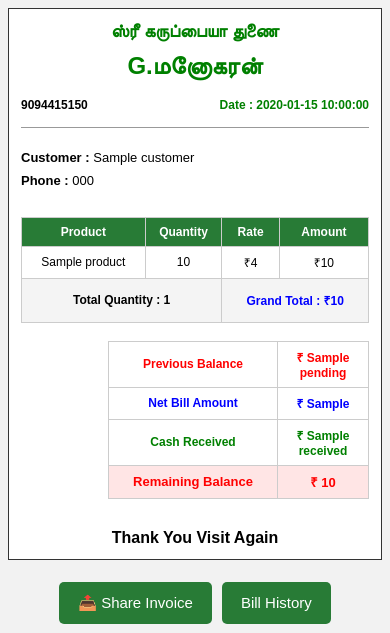
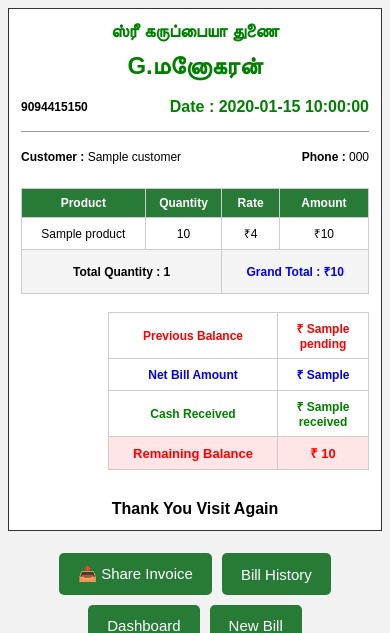
Before and after one commit to kapilraj26/billgenerate, a Flask app: template templates/invoice.html in a window 390 px wide. Shown: the top 633 px of the page. Run offline with Flask 3, Linux system fonts and the light colour scheme; the template is opened without the code that fills it: most values are stand-ins (such as "Sample title", 1, 10 or a date in 2020); parts of the project's set-up code (start-up, migrations or seed data) failed here and were passed over.

Commit message:
Update invoice.html

```diff
--- a/templates/invoice.html
+++ b/templates/invoice.html
@@ -59,16 +59,23 @@
             font-weight: bold;
         }
 
+        /* DATE SIZE INCREASED */
+
         .details span:last-child {
             color: green;
+            font-size: 20px;
+            font-weight: bold;
         }
 
         /* CUSTOMER DETAILS */
 
         .customer-details {
+            display: flex;
+            justify-content: space-between;
+            align-items: center;
+            gap: 10px;
             margin: 18px 0 24px;
-            font-size: 16px;
-            line-height: 1.8;
+            font-size: 15px;
         }
 
         /* PRODUCT TABLE */
@@ -211,8 +218,13 @@
                 font-size: 12px;
             }
 
+            .details span:last-child {
+                font-size: 16px;
+            }
+
             .customer-details {
-                font-size: 13px;
+                font-size: 12px;
+                gap: 5px;
             }
 
             .product-table th,
@@ -279,8 +291,15 @@
     <!-- CUSTOMER DETAILS -->
 
     <div class="customer-details">
-        <strong>Customer :</strong> {{ customer }}<br>
-        <strong>Phone :</strong> {{ phone }}
+
+        <span>
+            <strong>Customer :</strong> {{ customer }}
+        </span>
+
+        <span>
+            <strong>Phone :</strong> {{ phone }}
+        </span>
+
     </div>
 
     <!-- PRODUCT TABLE -->
```
